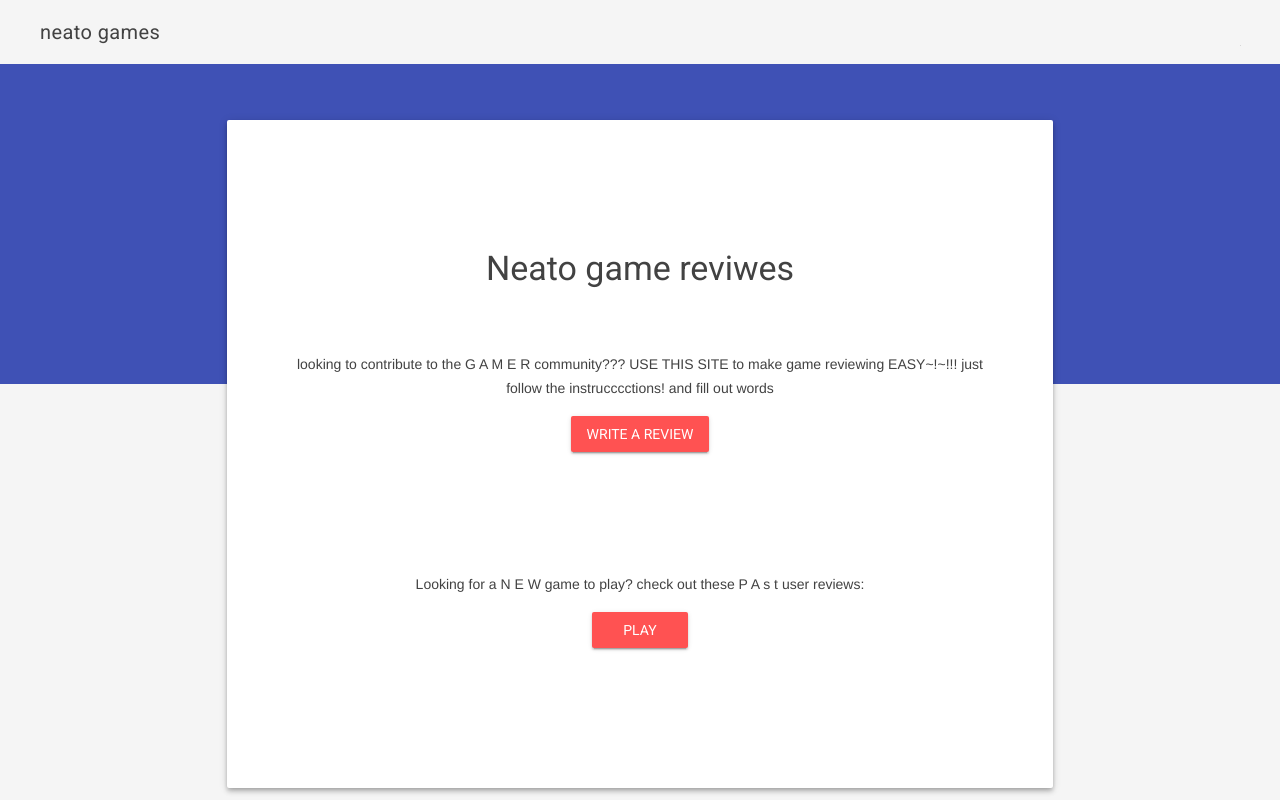
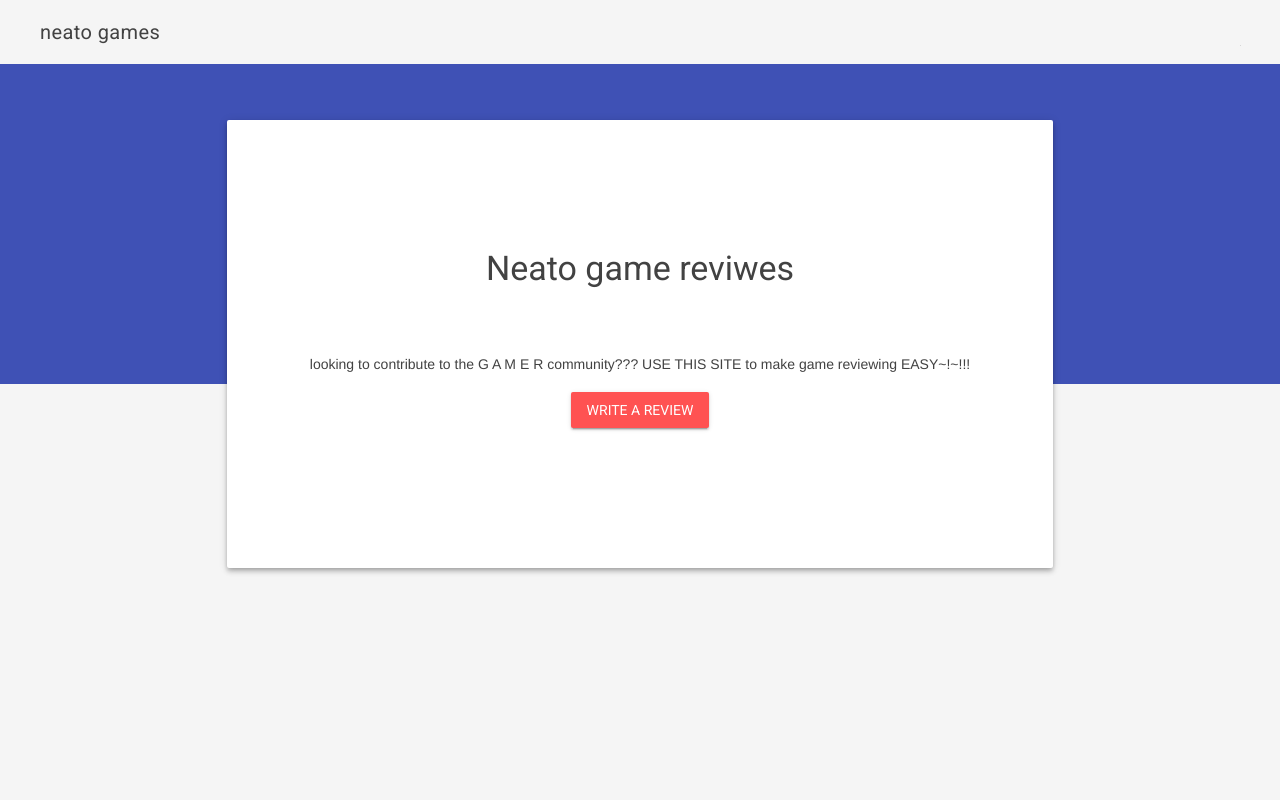
Before and after one commit to cory2067/game-reviews, a Flask app: page / in a window 1280 px wide. Run offline with Flask 2, Linux system fonts and the light colour scheme; parts of the project's set-up code (start-up, migrations or seed data) failed here and were passed over.

Commit message:
Delete extra menu options.

```diff
--- a/templates/index.html
+++ b/templates/index.html
@@ -58,16 +58,9 @@
             <br><br>
               <p>
                   looking to contribute to the G A M E R  community??? USE THIS SITE
-                  to make game reviewing EASY~!~!!! just follow the instrucccctions!
-                  and fill out words
+                  to make game reviewing EASY~!~!!!
               </p>
-            <a href="/" target="_blank" class="mdl-button mdl-js-button mdl-button--raised mdl-js-ripple-effect mdl-color--accent mdl-color-text--accent-contrast">Write a Review</a>
-            <br><br><br><br><br><br><br>
-            <p>
-                Looking for a N E W   game to play?
-                check out these P A s t user reviews:
-            </p>
-            <a href="/game" target="_blank" class="mdl-button mdl-js-button mdl-button--raised mdl-js-ripple-effect mdl-color--accent mdl-color-text--accent-contrast">Play</a>
+            <a href="/game" target="_blank" class="mdl-button mdl-js-button mdl-button--raised mdl-js-ripple-effect mdl-color--accent mdl-color-text--accent-contrast">Write a Review</a>
             <br><br><br><br>
           </div>
         </div>
```
